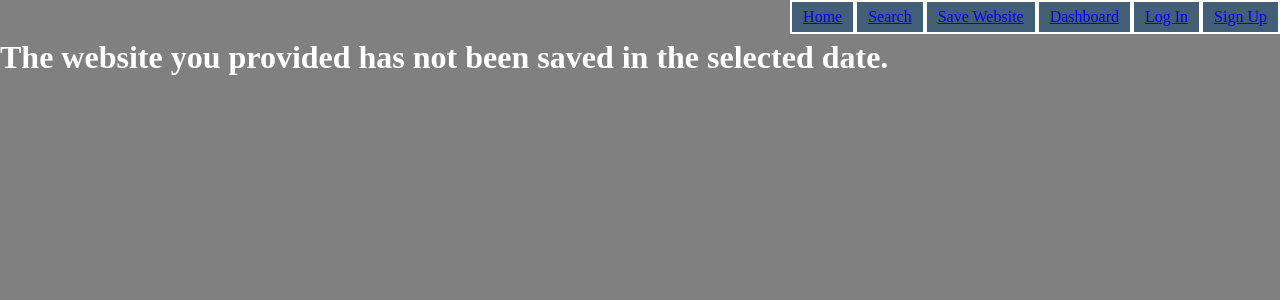
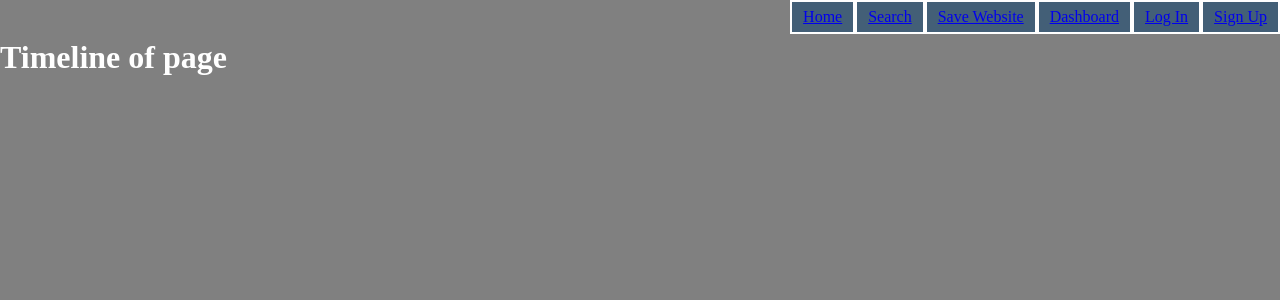
Before and after one commit to m1k0103/FlaskWebArchiver, a Flask app: template FlaskWebArchiver/templates/timeline.html in a window 1280 px wide. Shown: the part 16-316 px from the top of the page. Run offline with Flask 3, Linux system fonts and the light colour scheme; the template is opened without the code that fills it, so the values that code supplies are empty.

Commit message:
fixed template

```diff
--- a/FlaskWebArchiver/templates/timeline.html
+++ b/FlaskWebArchiver/templates/timeline.html
@@ -4,6 +4,8 @@
 {% block content %}
 
     {% if website_list.length == 0 %}
+        <h1>The website you provided has not been saved in the selected date.</h1>
+    {% else %}
 
         <h1>Timeline of page {{ website_list[0][0] }}</h1>
 
@@ -13,8 +15,7 @@
         </div>
 
         {% endfor %}
-    {% else %}
-        <h1>The website you provided has not been saved in the selected date.</h1>
+
     {% endif %}
 
 
```
